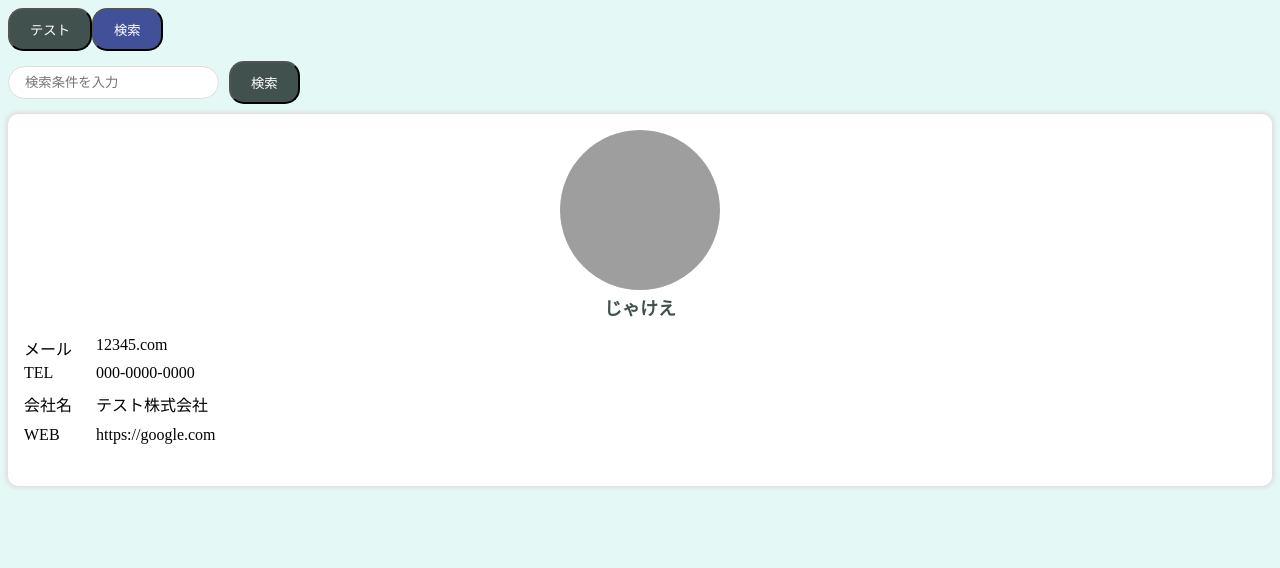
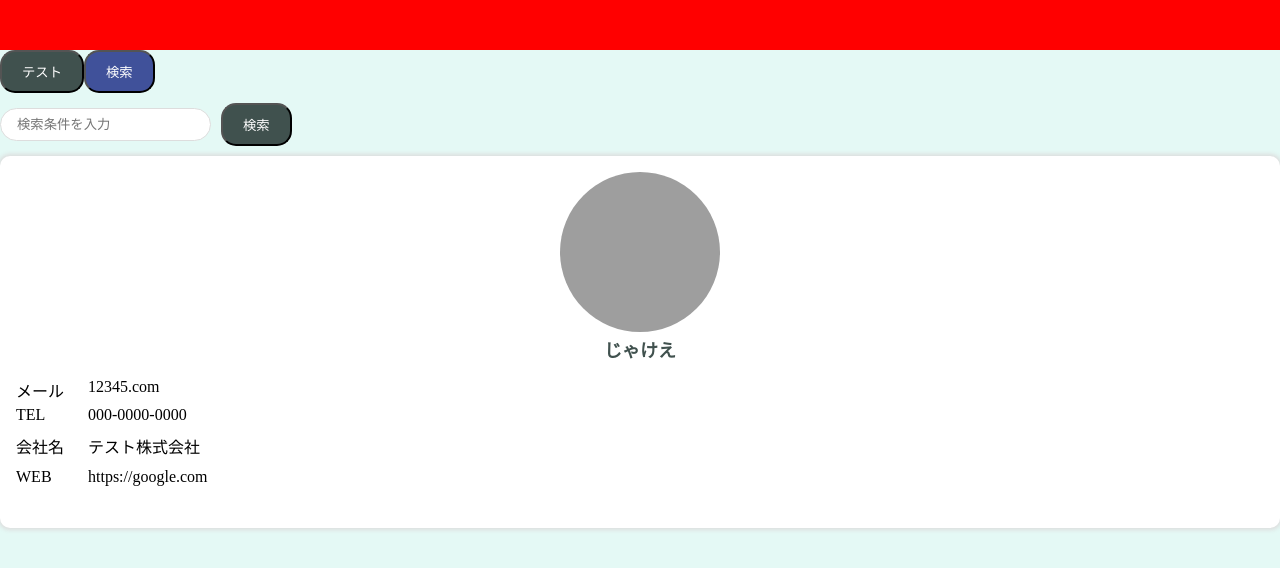
Before and after one commit to naoya01/practice-react--2, a React (Create React App) app in the folder react-router-practise/: page / in a window 1280 px wide. Shown: the top 568 px of the page. Built offline with nearby package versions, Linux system fonts and the light colour scheme; grey boxes are pictures that could not be loaded.

Commit message:
templates header

```diff
--- a/react-router-practise/src/App.js
+++ b/react-router-practise/src/App.js
@@ -5,6 +5,7 @@ import { Router } from "./router/Router";
 import "./App.css";
 import { SearchInput } from "./components/molecules/SearchInput";
 import { UserCard } from "./components/ organisms/user/UserCard";
+import { HeaderOnly } from "./components/templates/HeaderOnly";
 
 const user = {
   name: "じゃけえ",
@@ -19,7 +20,7 @@ const user = {
 
 function App() {
   return (
-    <>
+    <HeaderOnly>
     <PrimaryButton>テスト</PrimaryButton>
     <SecondaryButton>検索</SecondaryButton>
     <br/>
@@ -36,7 +37,7 @@ function App() {
       <Router />
 
     </BrowserRouter> */}
-    </>
+    </HeaderOnly>
   );
 }
 
--- a/react-router-practise/src/components/templates/HeaderOnly.jsx
+++ b/react-router-practise/src/components/templates/HeaderOnly.jsx
@@ -0,0 +1,9 @@
+export const HeaderOnly = (props) =>{
+  const {children} = props
+  return(
+    <>
+      <div style={{height: "50px",backgroundColor: "red" }}  ></div>
+      {children}
+    </>
+  );
+};
--- a/react-router-practise/src/index.css
+++ b/react-router-practise/src/index.css
@@ -1,3 +1,4 @@
 body{
   background-color: #e4f9f5;
+  margin: 0px;
 }
```
